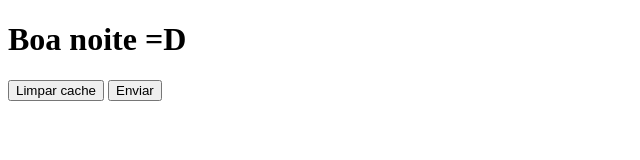
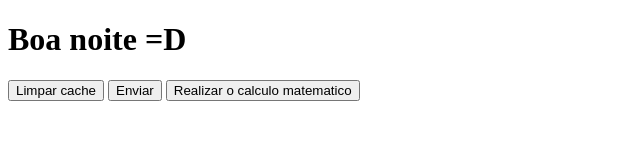
Before and after one commit to MatheusSousaFonseca/workshop2023, a plain HTML site: page index.html in a window 1280 px wide. Shown: the whole page, without its empty margins (0-640 px from the left). Drawn offline with Linux system fonts and the light colour scheme.

Commit message:
adicao do botao de realizar calculo matematico

```diff
--- a/index.html
+++ b/index.html
@@ -4,7 +4,7 @@
     <meta charset="UTF-8">
     <meta http-equiv="X-UA-Compatible" content="IE=edge">
     <meta name="viewport" content="width=device-width, initial-scale=1.0">
-    <title>Titulo alterado para qualquer coisa</title>
+    <title>Mudei o titulo pq sou prestativo</title>
 </head>
 <body>
 
@@ -14,6 +14,8 @@
 
     <button>Enviar</button>
 
+    <button>Realizar o calculo matematico</button>
+
 
 
 
```
